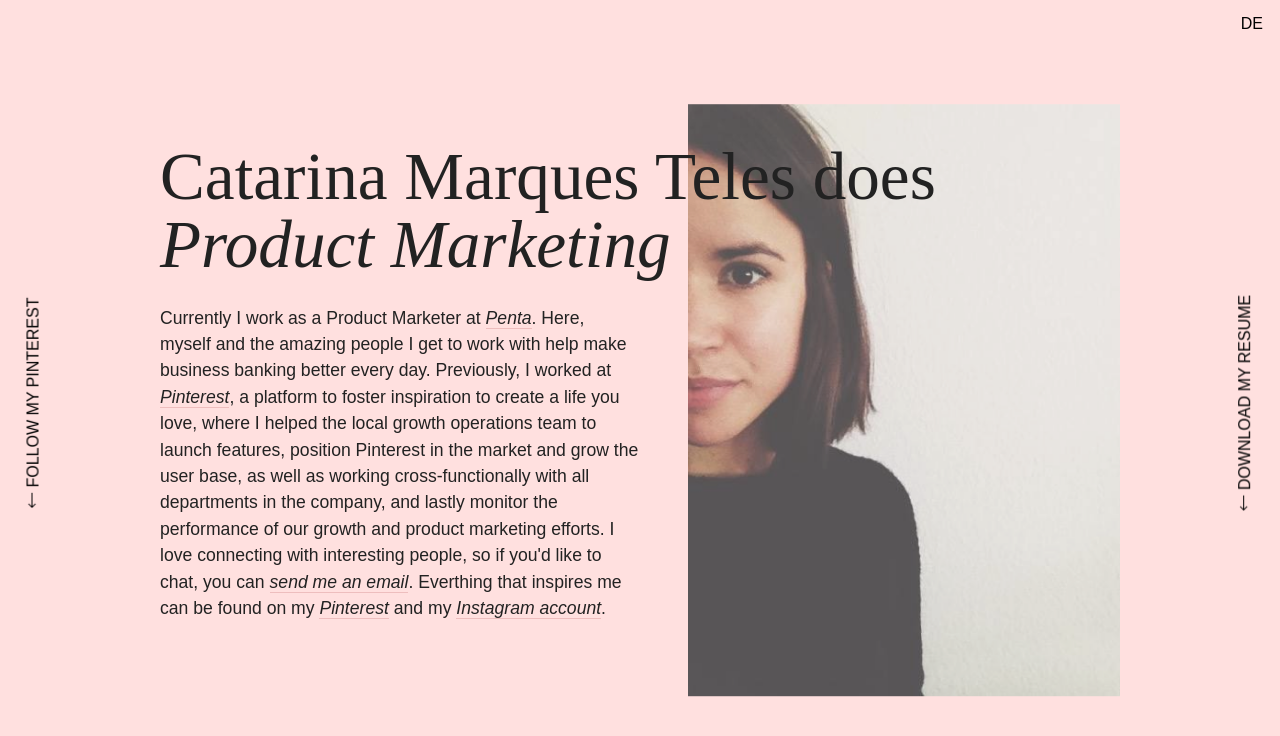
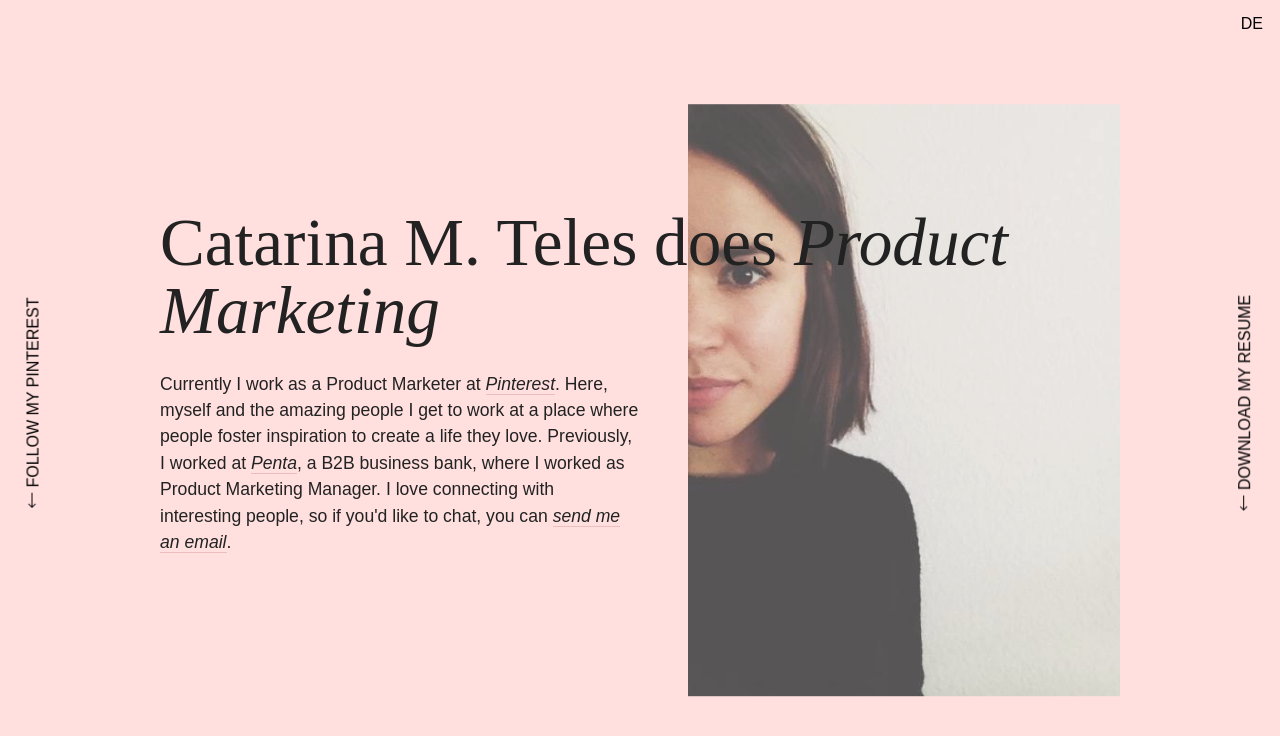
Before and after one commit to ScottSavarie/catarinamaquesteles, a plain HTML site: page index.html in a window 1280 px wide. Drawn offline with nearby package versions, Linux system fonts and the light colour scheme.

Commit message:
Update index.html

```diff
--- a/index.html
+++ b/index.html
@@ -4,19 +4,19 @@
         <meta charset="utf-8">
         <meta http-equiv="x-ua-compatible" content="ie=edge">
         <title>Catarina Marques Teles | Product Marketing</title>
-        <meta name="description" content="Catarina Marques Teles does product marketing. She currently works at Penta, a business bank fintech startup from Berlin.">
+        <meta name="description" content="Catarina M. Teles does product marketing. She currently works at Pinterest.">
         <meta name="viewport" content="width=device-width, initial-scale=1">
 
         <link rel="apple-touch-icon" href="apple-touch-icon.png">
         <!-- Place favicon.ico in the root directory -->
         <!-- OG Tags -->
         <meta property="og:title" content="Catarina Marques Teles | Product Marketing">
-        <meta property="og:description" content="Catarina Marques Teles does product marketing. She currently works at Penta, a business bank fintech startup from Berlin.">
+        <meta property="og:description" content="Catarina M. Teles does product marketing. She currently works at Pinterest.">
         <meta property="og:image" content="img/catie.png">
         <meta property="og:url" content="http://catarinamarquesteles.com/index.html">
 
         <meta name="twitter:title" content="Catarina Marques Teles | Product Marketing">
-        <meta name="twitter:description" content="Catarina Marques Teles does product marketing. She currently works at Penta, a business bank fintech startup from Berlin.">
+        <meta name="twitter:description" content="Catarina M. Teles does product marketing. She currently works at Pinterest.">
         <meta name="twitter:image" content="img/catie.png">
         <meta name="twitter:card" content="summary_large_image">
 
@@ -36,8 +36,8 @@
         <div class="content-wrapper">
           <img class="profile-img" src="img/catie.png">
           <div>
-              <h1 id="name" class="name">Catarina Marques Teles does <i>Product Marketing</i></h1>
-            <p class="about" class="about">Currently I work as a Product Marketer at <a class="inline-link" target="blank" href="https://getpenta.com/en/">Penta</a>. Here, myself and the amazing people I get to work with help make business banking better every day. Previously, I worked at <a class="inline-link" target="blank" href="https://www.pinterest.com/">Pinterest</a>, a platform to foster inspiration to create a life you love, where I helped the local growth operations team to launch features, position Pinterest in the market and grow the user base, as well as working cross-functionally with all departments in the company, and lastly monitor the performance of our growth and product marketing efforts. I love connecting with interesting people, so if you'd like to chat, you can <a class="inline-link" target="blank" href="mailto:catie.teles@googlemail.com">send me an email</a>. Everthing that inspires me can be found on my <a class="inline-link" target="blank" href="http://www.pinterest.com/catiepetite">Pinterest</a> and my <a class="inline-link" target="blank" href="http://www.instagram.com/catiepetite">Instagram account</a>.</p>
+              <h1 id="name" class="name">Catarina M. Teles does <i>Product Marketing</i></h1>
+            <p class="about" class="about">Currently I work as a Product Marketer at <a class="inline-link" target="blank" href="https://pinterest.com/">Pinterest</a>. Here, myself and the amazing people I get to work at a place where people foster inspiration to create a life they love. Previously, I worked at <a class="inline-link" target="blank" href="https://www.getpenta.com/">Penta</a>, a B2B business bank, where I worked as Product Marketing Manager. I love connecting with interesting people, so if you'd like to chat, you can <a class="inline-link" target="blank" href="mailto:catie.teles@googlemail.com">send me an email</a>.
           </div>
         </div>
       </div>
```
